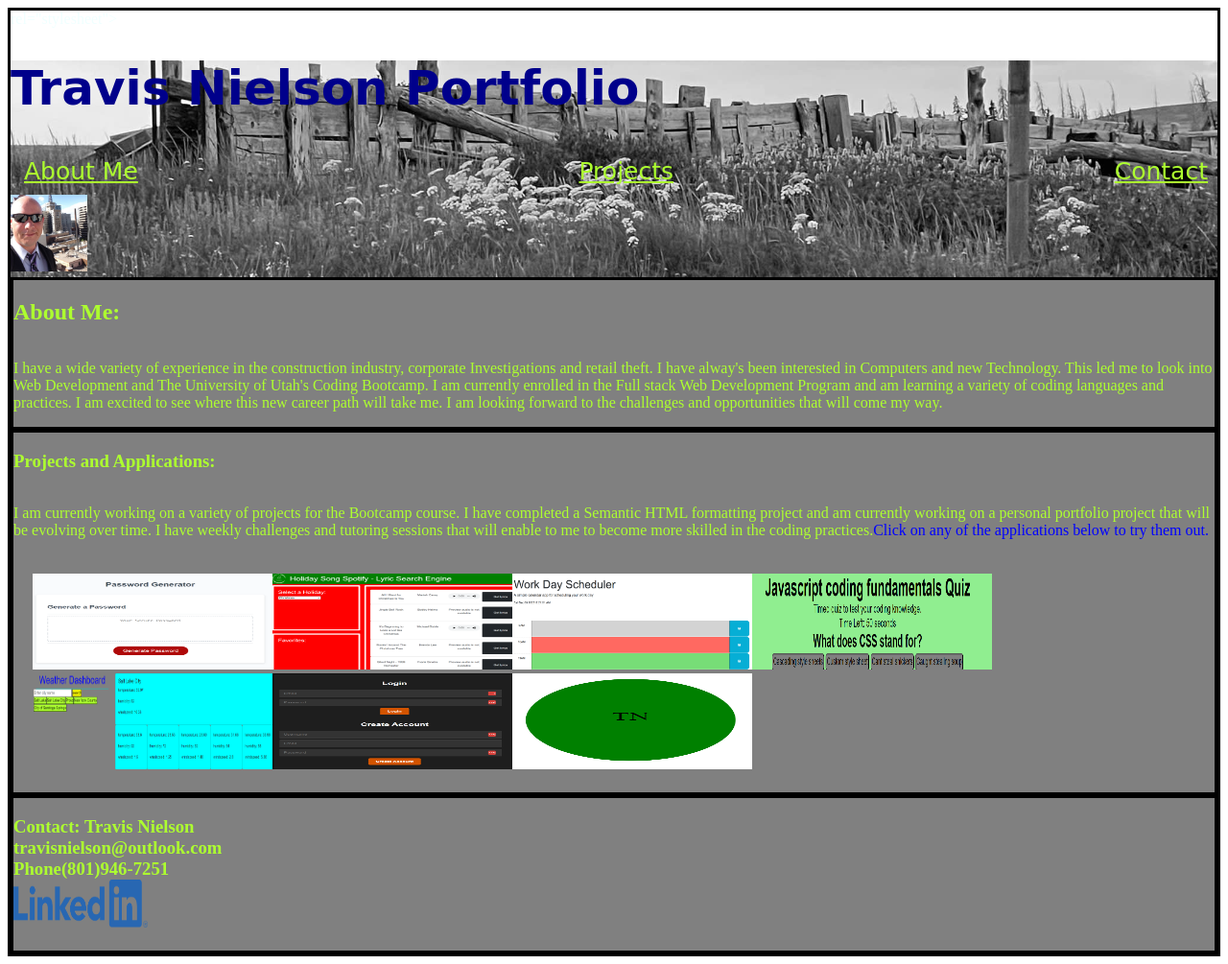
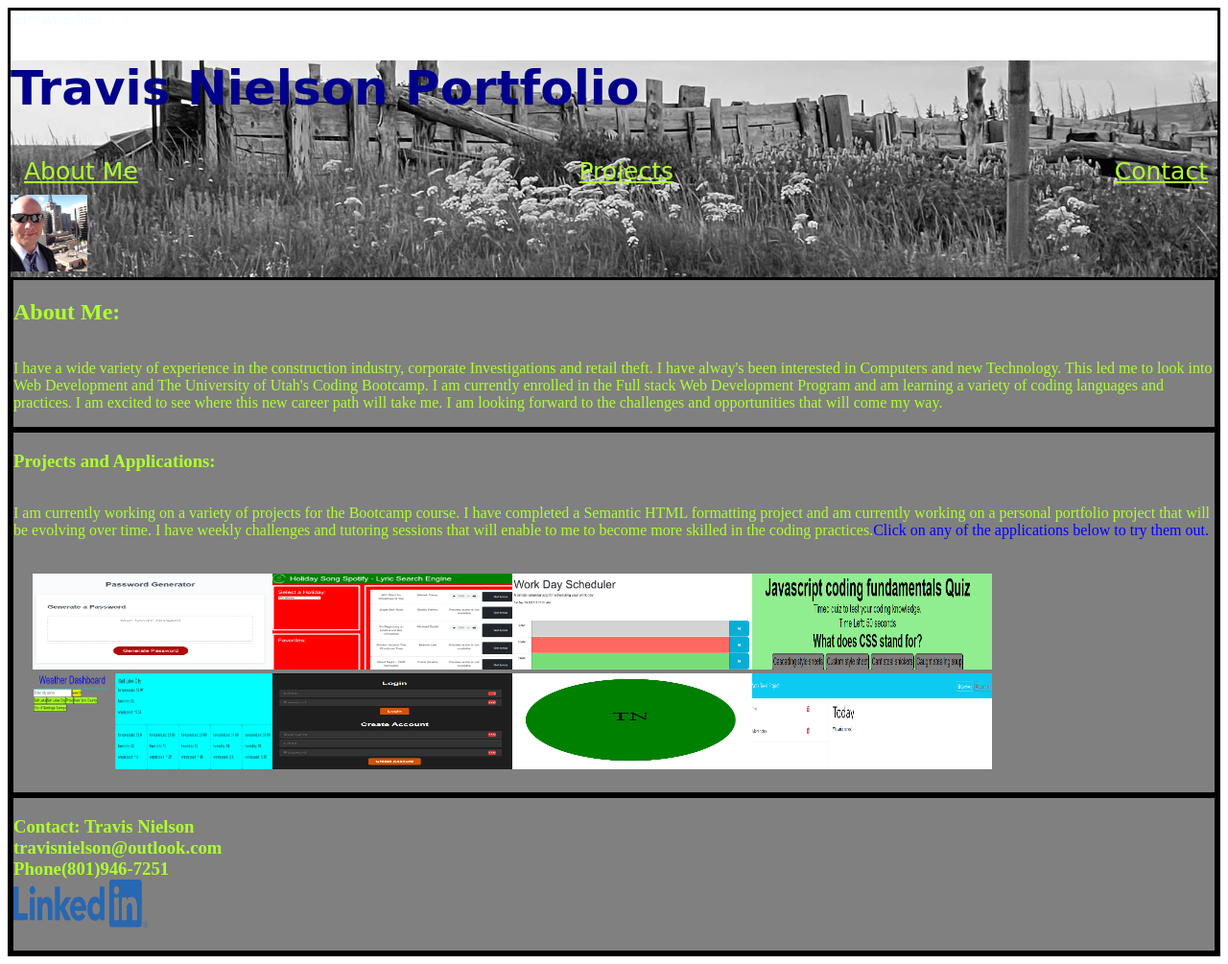
Before and after one commit to TNielson78/Portfolio, a plain HTML site: page index.html in a window 1280 px wide. Shown: the whole page at 96% size. Drawn offline with Linux system fonts and the light colour scheme; a web font is replaced by a local one.

Commit message:
added note taker project

```diff
--- a/index.html
+++ b/index.html
@@ -79,6 +79,10 @@
           <a href="https://github.com/TNielson78/svg_logogenerator" title="Click to try"> <img src="./img/Circle_logo.png"
               img width="250px" img height="100px"></a>
         </div>
+        <div class="col">
+          <a href="https://cryptic-fjord-66580-362bf56f31c8.herokuapp.com/" title="Click to try"> <img src="./img/Notes.png"
+              img width="250px" img height="100px"></a>
+        </div>
       </div>
       </div>
 
```
Also changed, not shown: img/Notes.png (added).
